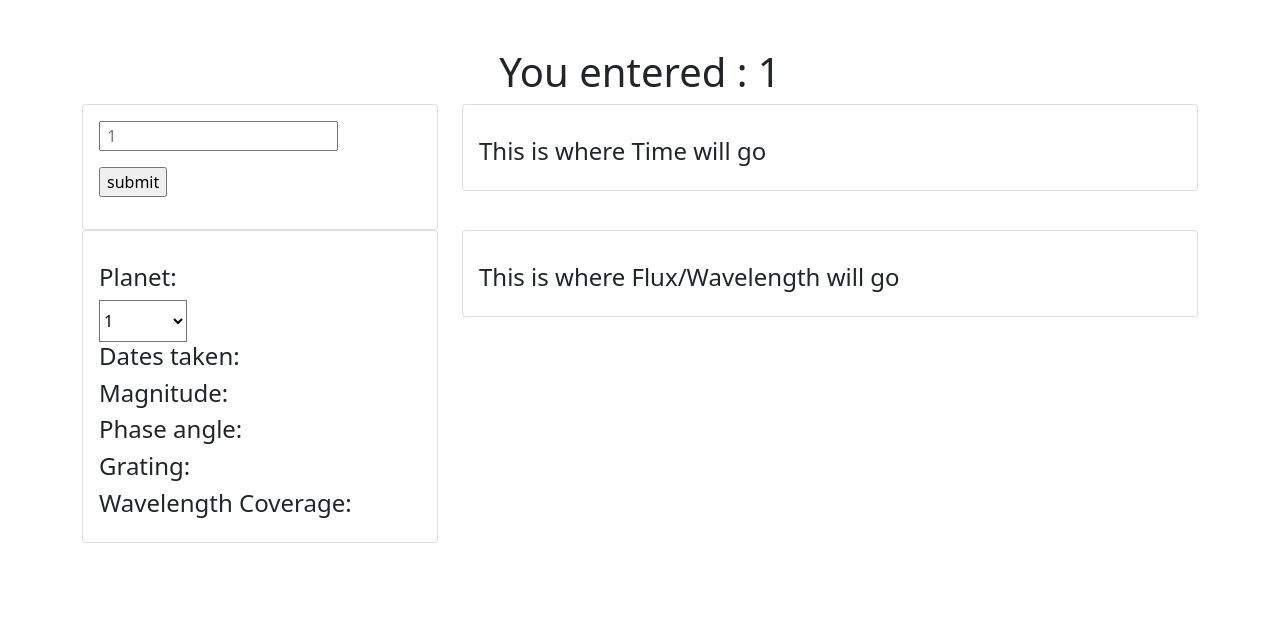
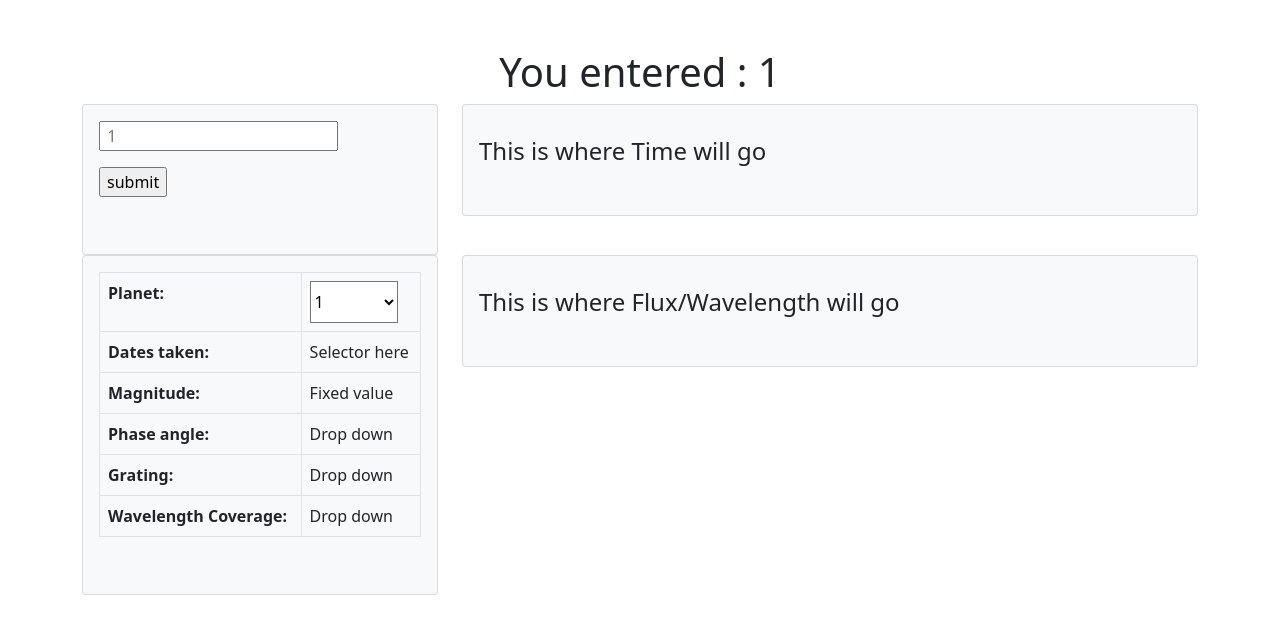
Before and after one commit to dorisnorris/PEAS, a Flask app: page /1 in a window 1280 px wide. Shown: the part 56-690 px from the top of the page. Run offline with Flask 2, Linux system fonts and the light colour scheme; some libraries are stand-ins or nearby versions.

Commit message:
edit card features

```diff
--- a/app/static/css/custom.css
+++ b/app/static/css/custom.css
@@ -1,3 +1,24 @@
 .bg-peas {
     background-color:#3cb877;
 }
+
+.card-deck {
+    width: 1000px;
+    height: 200px;
+    margin: auto;
+    padding-top: 50px;
+}
+.card-title {
+    padding-top: 15%;
+}
+.card {
+    padding-bottom: 25px;
+}
+.card-body {
+    align-content: center;
+}
+.card:hover{
+    transform: scale(1.05);
+    box-shadow: 0 10px 20px rgba(0,0,0,.12), 0 4px 8px rgba(0,0,0,.06);
+    background-color: #e9e8e8;
+}
--- a/app/templates/planet.html
+++ b/app/templates/planet.html
@@ -14,7 +14,7 @@
 <div class="container">
 	<div class="row">
 		<div class="col-4">
-			<div class="card">
+			<div class="card bg-light">
 				<div class="card-body">
 					<p><input type="text" placeholder=" {{ plnt }} " name="keyword" /></p>
 					<p><input type="submit" value="submit" /></p>
@@ -23,7 +23,7 @@
 		</div>
 
 		<div class="col-8">
-				<div class="card">
+				<div class="card bg-light">
 						<div class="card-body">
               <p></p>
                <h4> This is where Time will go</h4>
@@ -39,29 +39,48 @@
 		<div class="container">
 			<div class="row">
 				<div class="col-4">
-					<div class="card">
+					<div class="card bg-light">
 						<div class="card-body">
-							<form class="form-inline">
-                <p></p>
-                	<h4>Planet:</h4>
-                	<select class="navbar navbar-dark bg-white">
-                  	<option value="Planet" selected> {{ plnt }}</option>
-                  	{% for i in all_planets.keys() if plnt not in i %}
-                  	<option value={{i}}>{{i}}</option>
-                  	{% endfor %}
-									</select>
-              		<h4> Dates taken: </h4>
-              		<h4> Magnitude: </h4>
-              		<h4> Phase angle: </h4>
-              		<h4> Grating: </h4>
-              		<h4> Wavelength Coverage: </h4>
-       				</form>
+							<table class="table table-bordered">
+    						<tbody>
+      					<tr>
+        					<td><b>Planet:</b></td>
+        					<td> <select class="navbar navbar-dark bg-white">
+                 					<option value="Planet" selected> {{ plnt }}</option>
+                  				{% for i in all_planets.keys() if plnt not in i %}
+                  				<option value={{i}}>{{i}}</option>
+                  				{% endfor %}
+						 						</select>
+        					</td>
+      					</tr>
+      					<tr>
+        					<td><b> Dates taken: </b></td>
+        					<td> Selector here </td>
+      					</tr>
+      					<tr>
+       					 	<td><b> Magnitude: </b></td>
+       					 	<td> Fixed value </td>
+      					</tr>
+     					 	<tr>
+      						<td><b> Phase angle: </b></td>
+     					   	<td> Drop down </td>
+    				  	</tr>
+    				  	<tr>
+    				  		<td><b> Grating: </b></td>
+      				  	<td> Drop down </td>
+     						</tr>
+     					 	<tr>
+      						<td><b> Wavelength Coverage: </b></td>
+        					<td> Drop down </td>
+      					</tr>
+    						</tbody>
+ 						 </table>
     				</div>
   				</div>
   			</div>
 
 				<div class="col-8">
-						<div class="card">
+						<div class="card bg-light">
 							<div class="card-body">
                 <p></p>
                 <h4> This is where Flux/Wavelength will go</h4>
```
Also changed, not shown: app/templates/index.html (+14 -11 lines).
